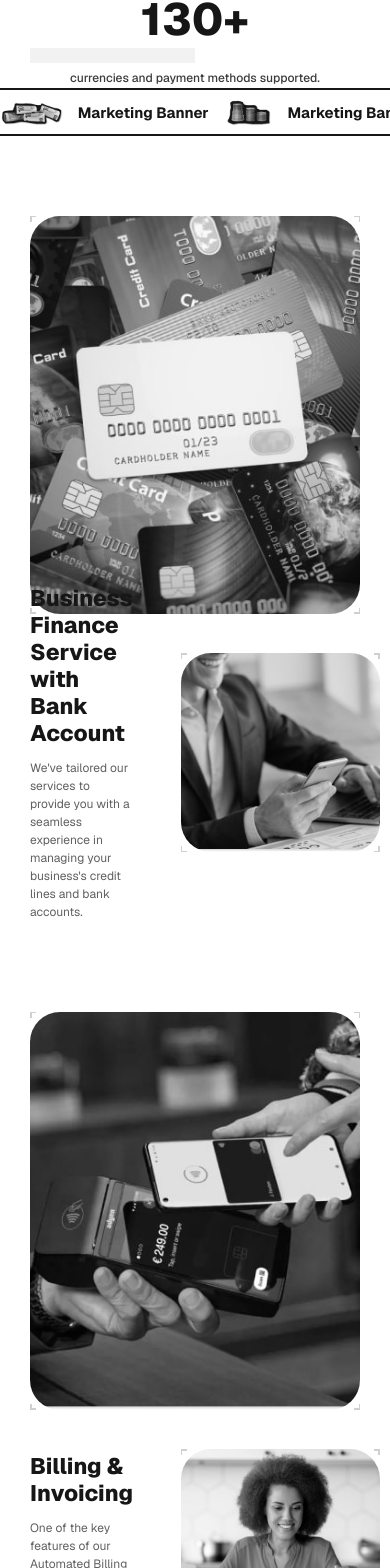
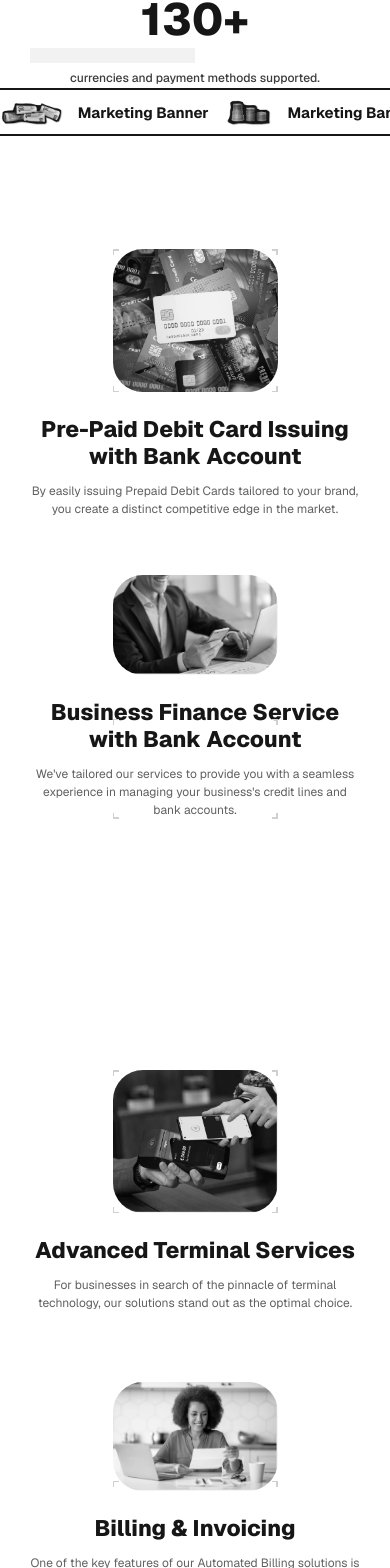
Before and after one commit to arshaan-abh/payments-landing, a Next.js app: page / in a window 390 px wide. Shown: the part 4955-6523 px from the top of the page. Built offline with nearby package versions, Linux system fonts and the light colour scheme.

Commit message:
Make section five and six responsive

```diff
--- a/app/_components/features-five/index.tsx
+++ b/app/_components/features-five/index.tsx
@@ -1,5 +1,5 @@
 "use client";
-import { useState, type FC, useRef, useEffect, useCallback } from "react";
+import { useState, type FC, useRef, ReactNode } from "react";
 import Pre from "public/credit-card.jpg";
 import Business from "public/business-finance.jpg";
 import { HoverableImage } from "../hoverable";
@@ -41,37 +41,49 @@ const FeatureFive: FC<FeatureFiveProps> = ({}) => {
 		<div className="w-full h-[calc(100vh_-_4rem)] px-10 lg:px-20 xl:px-30 xl:max-w-screen-1.5xl flex flex-col">
 			<div className="grow-2 min-h-[1rem]" />
 			<div
-				className="flex items-center gap-16 transition-all justify-between"
-				style={{ height: `${biggerHeight}%` }}
+				className="flex items-center gap-8 xl:gap-16 transition-all xl:justify-between flex-col xl:flex-row xl:h-1/2"
 				ref={biggerElementRef}
 			>
 				<HoverableImage
 					src={Pre}
 					alt="Pre"
-					className="h-full w-max aspect-square object-cover"
+					className="xl:h-full w-1/2 xl:w-max xl:aspect-square object-cover"
 					round
 				/>
 
-				<Card
-					title="Pre-Paid Debit Card Issuing with Bank Account"
-					supportingText="By easily issuing Prepaid Debit Cards tailored to your brand, you create a distinct competitive edge in the market. These adaptable solutions not only optimise payments but also empower your business to provide a unique payment experience that's both user-friendly and reflective of your brand's values. This uniqueness resonates with customers, enhancing their engagement and loyalty. Moreover, the introduction of these cards can open up new revenue streams, as satisfied customers are more likely to increase their spending and recommend your business to others. As you align your payment options with your brand identity, you're poised for business growth and long-term success."
-				/>
+				<Card title="Pre-Paid Debit Card Issuing with Bank Account">
+					<p className="inline">
+						By easily issuing Prepaid Debit Cards tailored to your brand, you
+						create a distinct competitive edge in the market.
+					</p>
+					<p className="hidden xl:inline">
+						&nbsp;These adaptable solutions not only optimise payments but also
+						empower your business to provide a unique payment experience
+						that&apos;s both user-friendly and reflective of your brand&apos;s
+						values. This uniqueness resonates with customers, enhancing their
+						engagement and loyalty. Moreover, the introduction of these cards
+						can open up new revenue streams, as satisfied customers are more
+						likely to increase their spending and recommend your business to
+						others. As you align your payment options with your brand identity,
+						you&apos;re poised for business growth and long-term success.
+					</p>
+				</Card>
 			</div>
 			<div className="grow min-h-[1rem]" />
 			<div
-				className="flex items-center gap-16 transition-all justify-between"
-				style={{ height: `${smallerHeight}%` }}
+				className="flex items-center xl:gap-16 gap-8 transition-all xl:justify-between flex-col-reverse xl:flex-row xl:h-1/4"
 				ref={smallerElementRef}
 			>
-				<Card
-					title="Business Finance Service with Bank Account"
-					supportingText="We've tailored our services to provide you with a seamless experience in managing your business's credit lines and bank accounts."
-				/>
+				<Card title="Business Finance Service with Bank Account">
+					We&apos;ve tailored our services to provide you with a seamless
+					experience in managing your business&apos;s credit lines and bank
+					accounts.
+				</Card>
 
 				<HoverableImage
 					src={Business}
 					alt="Business"
-					className="h-full w-max aspect-square object-cover"
+					className="xl:h-full w-1/2 xl:w-max xl:aspect-square object-cover"
 					round
 					locate
 				/>
@@ -85,14 +97,18 @@ export default FeatureFive;
 
 interface CardProps {
 	title: string;
-	supportingText: string;
+	children?: ReactNode;
 }
 
-export const Card: FC<CardProps> = ({ title, supportingText }) => {
+export const Card: FC<CardProps> = ({ title, children }) => {
 	return (
 		<div className="flex flex-col gap-4">
-			<h4 className="font-extrabold text-3xl text-primary">{title}</h4>
-			<p className="font-normal text-base text-gray-200">{supportingText}</p>
+			<h4 className="font-extrabold text-3xl text-primary text-center xl:text-start">
+				{title}
+			</h4>
+			<div className="font-normal text-base text-gray-200 text-center xl:text-start">
+				{children}
+			</div>
 		</div>
 	);
 };
--- a/app/_components/features-six/index.tsx
+++ b/app/_components/features-six/index.tsx
@@ -10,29 +10,41 @@ const FeatureFive: FC<FeatureFiveProps> = ({}) => {
 	return (
 		<div className="w-full h-[calc(100vh_-_4rem)] px-10 lg:px-20 xl:px-30 xl:max-w-screen-1.5xl flex flex-col">
 			<div className="grow-2 min-h-[1rem]" />
-			<div className="flex items-center h-2/4 gap-16 justify-between">
+			<div className="flex items-center gap-8 xl:gap-16 xl:justify-between flex-col xl:flex-row xl:h-1/2">
 				<HoverableImage
 					src={Advance}
 					alt="Advance"
-					className="h-full object-cover aspect-square w-max"
+					className="xl:h-full w-1/2 object-cover xl:aspect-square xl:w-max"
 					round
 				/>
-				<Card
-					title="Advanced Terminal Services"
-					supportingText="For businesses in search of the pinnacle of terminal technology, our solutions stand out as the optimal choice.
-					It is meticulously crafted to elevate in-person transactions to the highest standard of sophistication. With an unwavering commitment to security, speed, and reliability, you can rest assured that your payment processes are not only smooth but also held in the highest regard for trustworthiness. In an era where customers prioritise a secure payment experience, our solutions go above and beyond, guaranteeing that your business maintains its competitive edge and continues to be trusted by your valued clientele for unparalleled excellence and innovation."
-				/>
+				<Card title="Advanced Terminal Services">
+					<p className="inline">
+						For businesses in search of the pinnacle of terminal technology, our
+						solutions stand out as the optimal choice.
+					</p>
+					<p className="hidden xl:inline">
+						&nbsp;It is meticulously crafted to elevate in-person transactions
+						to the highest standard of sophistication. With an unwavering
+						commitment to security, speed, and reliability, you can rest assured
+						that your payment processes are not only smooth but also held in the
+						highest regard for trustworthiness. In an era where customers
+						prioritise a secure payment experience, our solutions go above and
+						beyond, guaranteeing that your business maintains its competitive
+						edge and continues to be trusted by your valued clientele for
+						unparalleled excellence and innovation.
+					</p>
+				</Card>
 			</div>
 			<div className="grow min-h-[1rem]" />
-			<div className="flex items-center h-1/4 gap-16 justify-between">
-				<Card
-					title="Billing & Invoicing"
-					supportingText="One of the key features of our Automated Billing solutions is the ability to craft professional invoices."
-				/>
+			<div className="flex items-center xl:gap-16 gap-8 xl:justify-between flex-col-reverse xl:flex-row xl:h-1/4">
+				<Card title="Billing & Invoicing">
+					One of the key features of our Automated Billing solutions is the
+					ability to craft professional invoices.
+				</Card>
 				<HoverableImage
 					src={Billing}
 					alt="Billing"
-					className="h-full object-cover aspect-square w-max"
+					className="xl:h-full w-1/2 object-cover xl:aspect-square xl:w-max"
 					round
 					locate
 				/>
```
